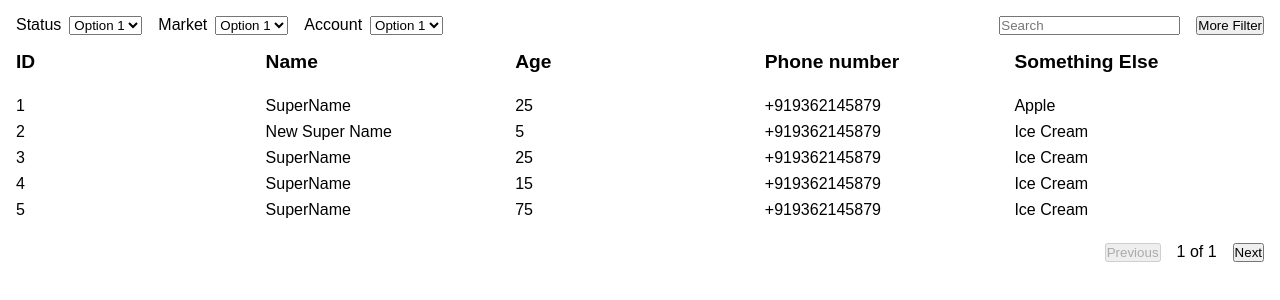
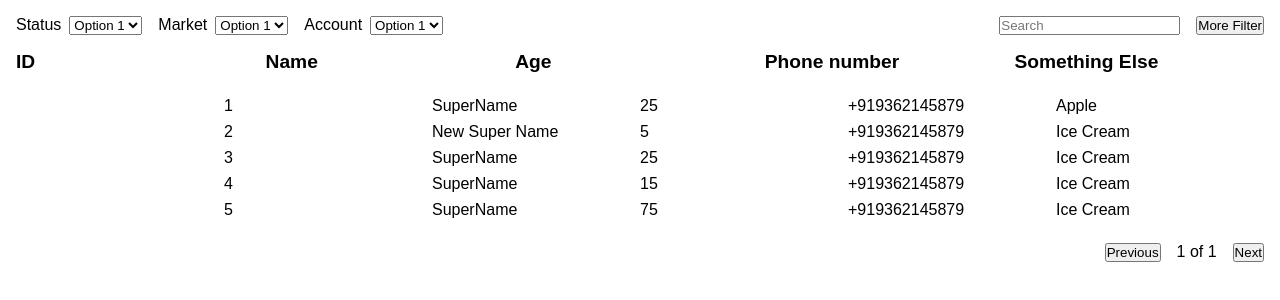
Before and after one commit to tuhinkarmakar3882/react-power-grid, a React (Create React App) app: page / in a window 1280 px wide. Shown: the top 300 px of the page. Built offline with nearby package versions, Linux system fonts and the light colour scheme.

Commit message:
Changed App.jsx Signature

```diff
--- a/src/App.jsx
+++ b/src/App.jsx
@@ -1,4 +1,4 @@
-import React, { useEffect, useRef } from 'react'
+import React, { useEffect, useRef, useState } from 'react'
 import PowerTable from './components/PowerTable'
 import PowerTableTopBar from './components/PowerTable/PowerTableTopBar'
 import PowerTableHeader from './components/PowerTable/PowerTableHeader'
@@ -10,22 +10,22 @@
 const App = () => {
   const powerTableContainer = useRef(null)
 
-  const headerColumns = [
+  const [headerColumns] = useState([
     { id: 0, name: 'ID' },
     { id: 1, name: 'Name' },
     { id: 2, name: 'Age' },
     { id: 3, name: 'Phone number' },
     { id: 4, name: 'Something Else' }
-  ]
-  const tableData = [
-    ['1', 'SuperName', 25, '+919362145879', 'Apple'],
-    ['2', 'New Super Name', 5, '+919362145879', 'Ice Cream'],
-    ['3', 'SuperName', 25, '+919362145879', 'Ice Cream'],
-    ['4', 'SuperName', 15, '+919362145879', 'Ice Cream'],
-    ['5', 'SuperName', 75, '+919362145879', 'Ice Cream']
-  ]
-  const hasNext = true
-  const hasPrevious = false
+  ])
+  const [tableData, setTableData] = useState([
+    [true, '1', 'SuperName', 25, '+919362145879', 'Apple'],
+    [false, '2', 'New Super Name', 5, '+919362145879', 'Ice Cream'],
+    [true, '3', 'SuperName', 25, '+919362145879', 'Ice Cream'],
+    [false, '4', 'SuperName', 15, '+919362145879', 'Ice Cream'],
+    [false, '5', 'SuperName', 75, '+919362145879', 'Ice Cream']
+  ])
+  const hasNext = useState(true)
+  const hasPrevious = useState(true)
   const filter = [
     {
       name: 'Status',
@@ -57,19 +57,44 @@
     }
   ]
 
-  const loadDataFromApi = (evt) => {
-    console.log(evt.detail)
+  const logEventDetails = (evt) => {
+    console.log(evt.type, evt.detail)
+  }
+
+  const handleIndividualRowSelection = (evt) => {
+    logEventDetails(evt)
+
+    const newTableData = [...tableData]
+    newTableData[evt.detail.rowIdx][0] = !newTableData[evt.detail.rowIdx][0]
+
+    setTableData(newTableData)
+  }
+
+  const handleAllRowSelection = (evt) => {
+    logEventDetails(evt)
+
+    setTableData(tableData.map(item => {
+      item[0] = evt.detail.checkedState
+      return item
+    }))
   }
 
   useEffect(() => {
-    powerTableContainer.current.addEventListener('sort', loadDataFromApi)
-    powerTableContainer.current.addEventListener('pagination', loadDataFromApi)
-    powerTableContainer.current.addEventListener('search', loadDataFromApi)
+    powerTableContainer.current.addEventListener('sort', logEventDetails)
+    powerTableContainer.current.addEventListener('pagination', logEventDetails)
+    powerTableContainer.current.addEventListener('search', logEventDetails)
+    powerTableContainer.current.addEventListener('toggle-row-selection', handleIndividualRowSelection)
+    powerTableContainer.current.addEventListener('select-all-columns', handleAllRowSelection)
+    powerTableContainer.current.addEventListener('dropdown-change', logEventDetails)
   }, [])
+
   useEffect(() => () => {
-    powerTableContainer.current.removeEventListener('sort', loadDataFromApi)
-    powerTableContainer.current.removeEventListener('pagination', loadDataFromApi)
-    powerTableContainer.current.removeEventListener('search', loadDataFromApi)
+    powerTableContainer?.current?.removeEventListener('sort', logEventDetails)
+    powerTableContainer?.current?.removeEventListener('pagination', logEventDetails)
+    powerTableContainer?.current?.removeEventListener('search', logEventDetails)
+    powerTableContainer?.current?.removeEventListener('toggle-row-selection', handleIndividualRowSelection)
+    powerTableContainer?.current?.removeEventListener('select-all-columns', handleAllRowSelection)
+    powerTableContainer?.current?.removeEventListener('dropdown-change', logEventDetails)
   }, [])
 
   return (
@@ -79,12 +104,18 @@
         topBar={
           <PowerTableTopBar
             filters={filter}
-            moreFilters={<PowerTableMoreFilters moreFilters={undefined}/>}
+            moreFilters={
+              <PowerTableMoreFilters>
+                <h1>Put your more filters</h1>
+              </PowerTableMoreFilters>
+            }
             searchBar={<PowerTableSearchBar/>}
           />
         }
         tableHeader={<PowerTableHeader columns={headerColumns}/>}
-        tableBody={<PowerTableBody tableData={tableData}/>}
+        tableBody={
+          <PowerTableBody tableData={tableData}/>
+        }
         tableFooter={
           <PowerTableFooter
             hasNext={hasNext}
```
